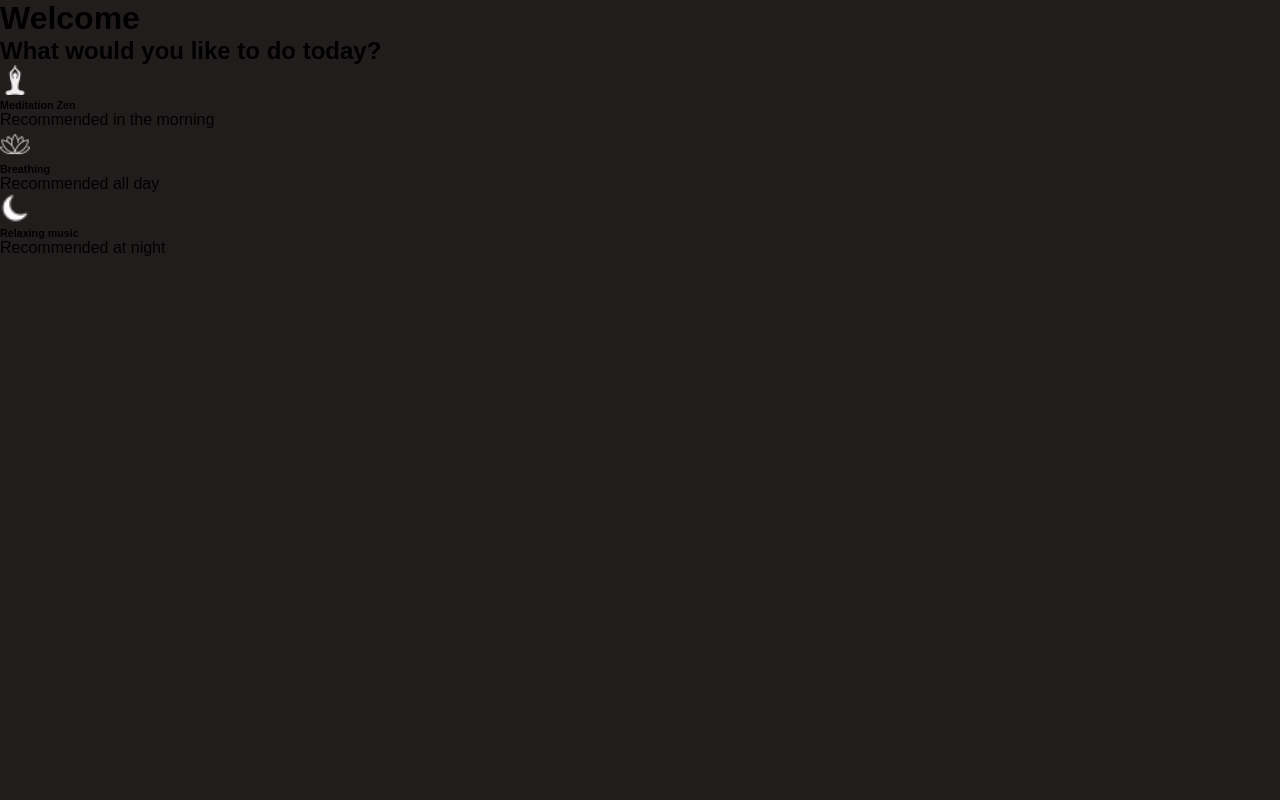
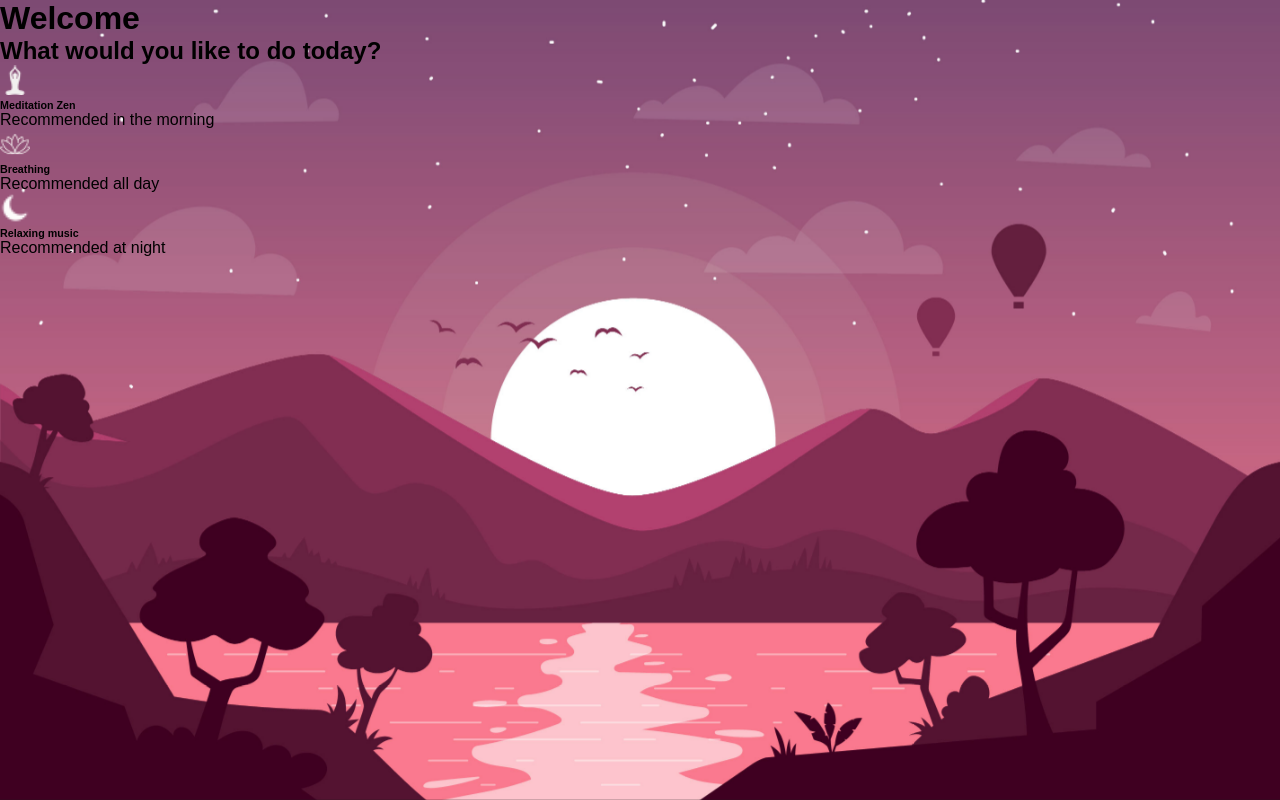
Before and after one commit to DonatellaC/meditation-react, a React (Create React App) app: page / in a window 1280 px wide. Built offline with nearby package versions, Linux system fonts and the light colour scheme.

Commit message:
feat: added background image welcome page

```diff
--- a/src/screens/Welcome/Welcome.js
+++ b/src/screens/Welcome/Welcome.js
@@ -1,17 +1,17 @@
 import React from "react";
 import Header from "../../components/Header/Header";
 import MeditationOptions from "../../components/MeditationOptions/MeditationOptions";
-import "./Welcome.css";
+import { LandscapeWelcome } from "./Welcome.styled.js";
 
 function Welcome() {
   return (
-    <div>
+    <LandscapeWelcome>
       <Header />
       <section className="content">
         <h2 className="sub-title">What would you like to do today?</h2>
       </section>
       <MeditationOptions />
-    </div>
+    </LandscapeWelcome>
   );
 }
 
--- /dev/null
+++ b/src/screens/Welcome/Welcome.styled.js
@@ -0,0 +1,10 @@
+import styled from "styled-components";
+
+import landscape from "../../images/landscape.jpg";
+
+export const LandscapeWelcome = styled.div`
+  background: url(${landscape}) no-repeat center center fixed;
+  background-size: cover;
+  width: 100%;
+  height: 100vh;
+`;
```
Also changed, not shown: src/screens/Welcome/Welcome.css (deleted).
